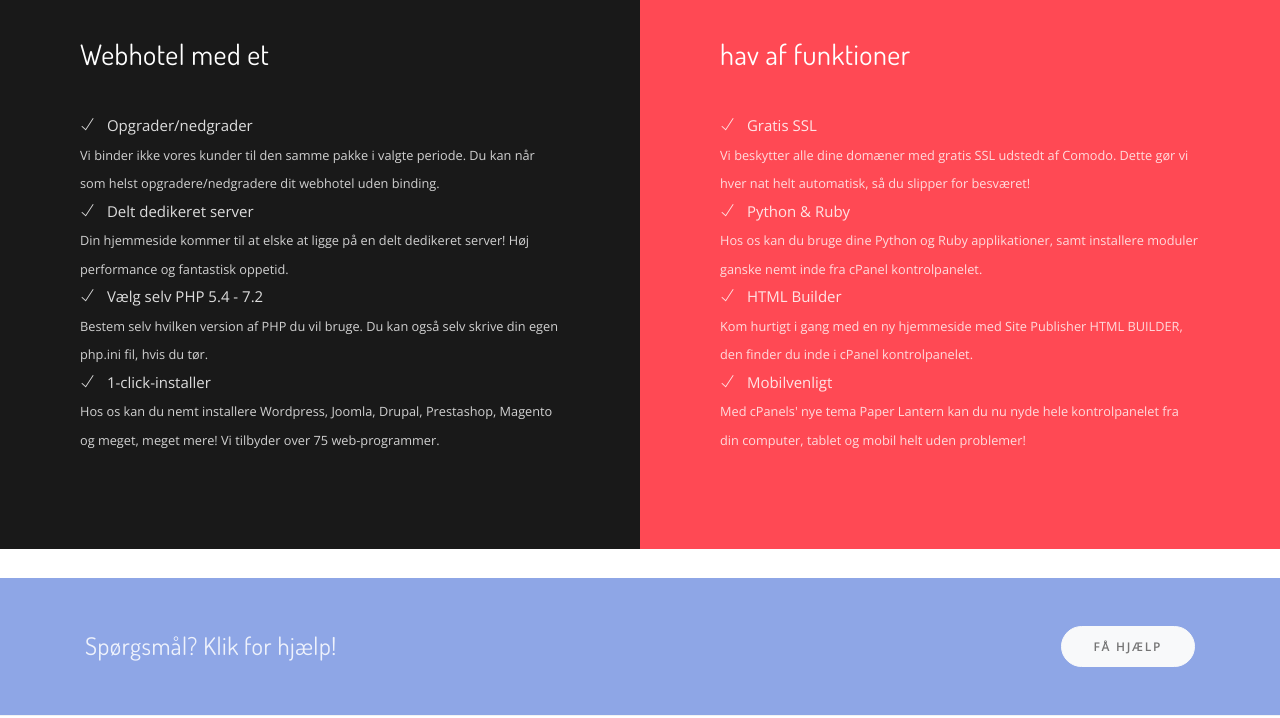
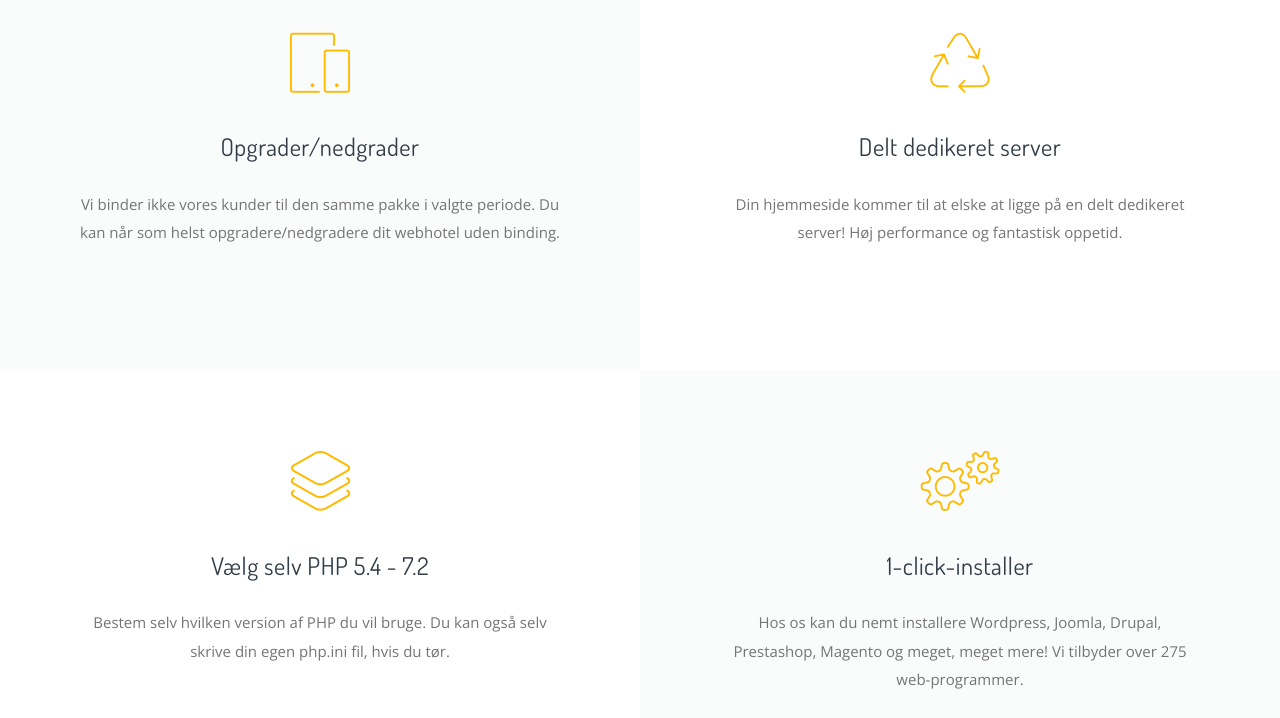
Before and after one commit to MorgenFreemen/hosting-website, a plain HTML site: page planer.html in a window 1280 px wide. Shown: the part 2090-2808 px from the top of the page. Drawn offline with nearby package versions, Linux system fonts and the light colour scheme; a script that the page names is missing.

Commit message:
Update planer.html

```diff
--- a/planer.html
+++ b/planer.html
@@ -217,83 +217,81 @@
       </section>
 
       <section class="section p-0">
-        <div class="container-fluid px-0">
-          <div class="row no-gap">
+        <div class="container-wide">
+          <div class="row no-gap text-center">
 
-            <div class="col-md-6 bg-dark text-white px-5 py-6 p-md-8">
-              <h3>Webhotel med et</h3>
+            <div class="col-md-6 bg-gray px-5 py-6 p-md-8">
+              <p class="mb-6"><i class="icon-mobile text-warning lead-8"></i></p>
+              <h4 class="mb-5">Opgrader/nedgrader</h4>
+              <p>Vi binder ikke vores kunder til den samme pakke i valgte periode. Du kan når som helst opgradere/nedgradere dit webhotel uden binding.</p>
               <br>
-              <ul class="list-unstyled">
-                <li>
-                  <i class="ti-check mr-2"></i>
-                  <span>Opgrader/nedgrader</span>
-                  <br>
-                  <small>Vi binder ikke vores kunder til den samme pakke i valgte periode. Du kan når som helst opgradere/nedgradere dit webhotel uden binding.</small>
-                </li>
-
-                <li>
-                  <i class="ti-check mr-2"></i>
-                  <span>Delt dedikeret server</span>
-                  <br>
-                  <small>Din hjemmeside kommer til at elske at ligge på en delt dedikeret server! Høj performance og fantastisk oppetid.</small>
-                </li>
-
-                <li>
-                  <i class="ti-check mr-2"></i>
-                  <span>Vælg selv PHP 5.4 - 7.2</span>
-                  <br>
-                  <small>Bestem selv hvilken version af PHP du vil bruge. Du kan også selv skrive din egen php.ini fil, hvis du tør.</small>
-                </li>
-
-                <li>
-                  <i class="ti-check mr-2"></i>
-                  <span>1-click-installer</span>
-                  <br>
-                  <small>Hos os kan du nemt installere Wordpress, Joomla, Drupal, Prestashop, Magento og meget, meget mere! Vi tilbyder over 75 web-programmer.</small>
-                </li>
-              </ul>
             </div>
 
 
-            <div class="col-md-6 bg-danger text-white px-5 py-6 p-md-8">
-              <h3>hav af funktioner</h3>
+            <div class="col-md-6 px-5 py-6 p-md-8">
+              <p class="mb-6"><i class="icon-recycle text-warning lead-8"></i></p>
+              <h4 class="mb-5">Delt dedikeret server</h4>
+              <p>Din hjemmeside kommer til at elske at ligge på en delt dedikeret server! Høj performance og fantastisk oppetid.</p>
               <br>
-              <ul class="list-unstyled">
-                <li>
-                  <i class="ti-check mr-2"></i>
-                  <span>Gratis SSL</span>
-                  <br>
-                  <small>Vi beskytter alle dine domæner med gratis SSL udstedt af Comodo. Dette gør vi hver nat helt automatisk, så du slipper for besværet!</small>
-                </li>
+            </div>
 
-                <li>
-                  <i class="ti-check mr-2"></i>
-                  <span>Python & Ruby</span>
-                  <br>
-                  <small>Hos os kan du bruge dine Python og Ruby applikationer, samt installere moduler ganske nemt inde fra cPanel kontrolpanelet.</small>
-                </li>
 
-                <li>
-                  <i class="ti-check mr-2"></i>
-                  <span>HTML Builder</span>
-                  <br>
-                  <small>Kom hurtigt i gang med en ny hjemmeside med Site Publisher HTML BUILDER, den finder du inde i cPanel kontrolpanelet.</small>
-                </li>
+            <div class="col-md-6 px-5 py-6 p-md-8">
+              <p class="mb-6"><i class="icon-layers text-warning lead-8"></i></p>
+              <h4 class="mb-5">Vælg selv PHP 5.4 - 7.2</h4>
+              <p>Bestem selv hvilken version af PHP du vil bruge. Du kan også selv skrive din egen php.ini fil, hvis du tør.</p>
+              <br>
+            </div>
 
-                <li>
-                  <i class="ti-check mr-2"></i>
-                  <span>Mobilvenligt</span>
-                  <br>
-                  <small>Med cPanels' nye tema Paper Lantern kan du nu nyde hele kontrolpanelet fra din computer, tablet og mobil helt uden problemer!</small>
-                </li>
-              </ul>
+
+            <div class="col-md-6 bg-gray px-5 py-6 p-md-8">
+              <p class="mb-6"><i class="icon-gears text-warning lead-8"></i></p>
+              <h4 class="mb-5">1-click-installer</h4>
+              <p>Hos os kan du nemt installere Wordpress, Joomla, Drupal, Prestashop, Magento og meget, meget mere! Vi tilbyder over 275 web-programmer.</p>
+              <br>
             </div>
+
+
+          </div>
+        </div>
+        <div class="container-wide">
+          <div class="row no-gap text-center">
+
+            <div class="col-md-6 bg-gray px-5 py-6 p-md-8">
+              <p class="mb-6"><i class="icon-mobile text-warning lead-8"></i></p>
+              <h4 class="mb-5">Gratis SSL</h4>
+              <p>Vi beskytter alle dine domæner med gratis SSL udstedt af Comodo. Dette gør vi hver nat helt automatisk, så du slipper for besværet!</p>
+              <br>
+            </div>
+
+
+            <div class="col-md-6 px-5 py-6 p-md-8">
+              <p class="mb-6"><i class="icon-recycle text-warning lead-8"></i></p>
+              <h4 class="mb-5">Python & Ruby</h4>
+              <p>Hos os kan du bruge dine Python og Ruby applikationer, samt installere moduler ganske nemt inde fra cPanel kontrolpanelet.</p>
+              <br>
+            </div>
+
+
+            <div class="col-md-6 px-5 py-6 p-md-8">
+              <p class="mb-6"><i class="icon-layers text-warning lead-8"></i></p>
+              <h4 class="mb-5">HTML Builder</h4>
+              <p>Kom hurtigt i gang med en ny hjemmeside med Site Publisher HTML BUILDER, den finder du inde i cPanel kontrolpanelet.</p>
+              <br>
+            </div>
+
+
+            <div class="col-md-6 bg-gray px-5 py-6 p-md-8">
+              <p class="mb-6"><i class="icon-gears text-warning lead-8"></i></p>
+              <h4 class="mb-5">Mobilvenligt</h4>
+              <p>Med cPanels' nye tema Paper Lantern kan du nu nyde hele kontrolpanelet fra din computer, tablet og mobil helt uden problemer!</p>
+              <br>
+            </div>
+
+
           </div>
         </div>
       </section>
-      <br>
-
-
       <section class="section py-7" style="background-color: #8ea6e6">
         <div class="container">
           <div class="row gap-y align-items-center">
```
